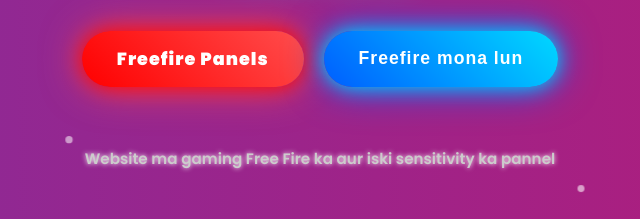
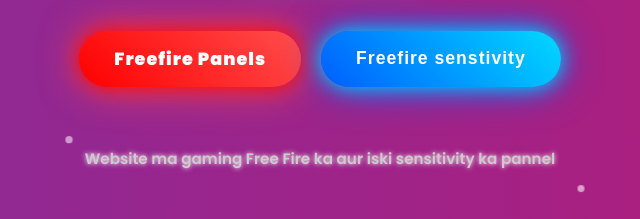
Before and after one commit to techai342/freefire, a plain HTML site: page index.html in a window 1280 px wide. Shown: the part 372-591 px from the top of the page, 320-960 px from the left. Drawn offline with Linux system fonts and the light colour scheme.

Commit message:
Update index.html

```diff
--- a/index.html
+++ b/index.html
@@ -209,7 +209,7 @@
   <h1>Tech.AI</h1>
   <div class="buttons">
     <a href="https://freefre-pannels.vercel.app/" target="_blank" class="btn btn-red">Freefire Panels</a>
-    <button onclick="openLogin()" class="btn btn-blue">Freefire mona lun</button>
+    <button onclick="openLogin()" class="btn btn-blue">Freefire senstivity</button>
   </div>
   <div class="footer">
     Website ma gaming Free Fire ka aur iski sensitivity ka pannel
```
